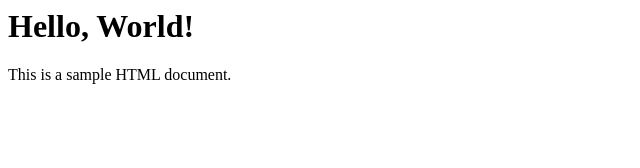
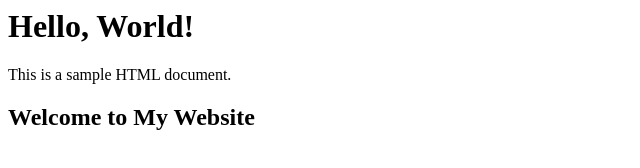
Before and after one commit to Divyansh-Gautam-55/LocalRepo, a plain HTML site: page index.html in a window 1280 px wide. Shown: the whole page, without its empty margins (0-640 px from the left). Drawn offline with Linux system fonts and the light colour scheme.

Commit message:
add h2 heading

```diff
--- a/index.html
+++ b/index.html
@@ -7,5 +7,6 @@
 <body>
     <h1>Hello, World!</h1>
     <p>This is a sample HTML document.</p>
+    <h2>Welcome to My Website</h2>
 </body>
 </html>
```
